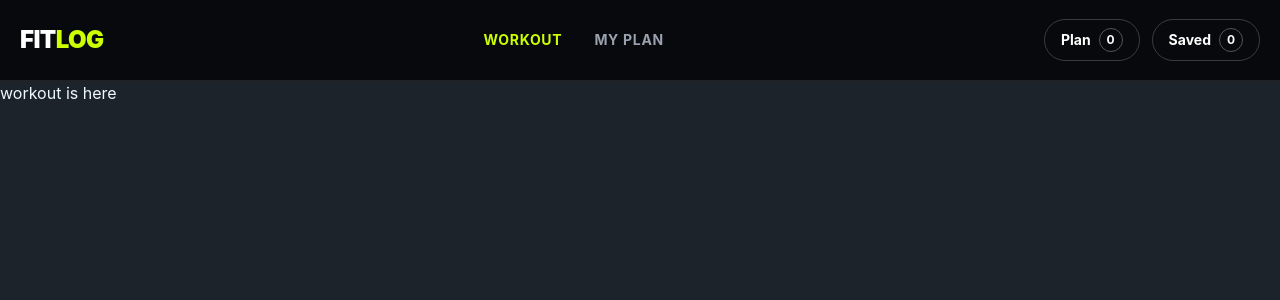
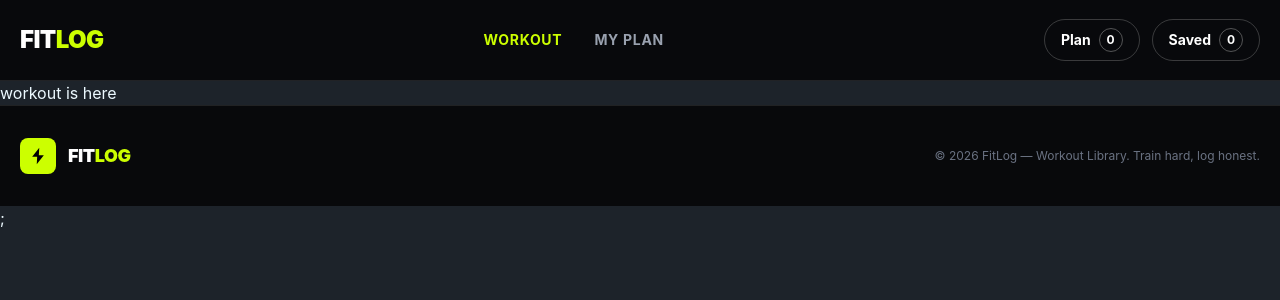
Before and after one commit to sumi226/Fit_log, a Next.js app: page /workout in a window 1280 px wide. Shown: the top 300 px of the page. Built offline with nearby package versions, Linux system fonts and the light colour scheme.

Commit message:
Add footer

```diff
--- a/src/app/layout.tsx
+++ b/src/app/layout.tsx
@@ -3,6 +3,7 @@ import { Geist, Geist_Mono } from "next/font/google";
 import "./globals.css";
 import Navbar from "@/component/shared//Navbar";
 import { PlanProvider}  from "@/component/plan/planProvider";
+import Footer from "@/component/shared/Footer";
 import Banner from "@/component/homepage/Banner";
 
 const geistSans = Geist({
@@ -33,7 +34,45 @@ export default function RootLayout({ children }: LayoutProps<"/">) {
           <Navbar />
           {children}
           </PlanProvider>
+              <Footer />;
       </body>
     </html>
   );
 }
+
+// import type { Metadata } from "next";
+
+// import Navbar from "@/component/layout/Navbar";
+// import Footer from "@/component/layout/Footer";
+// import { PlanProvider } from "@/component/plan/PlanProvider";
+
+// import "./globals.css";
+
+// export const metadata: Metadata = {
+//   title: "FITLOG",
+//   description: "Your workout library and daily plan",
+// };
+
+// export default function RootLayout({
+//   children,
+// }: Readonly<{
+//   children: React.ReactNode;
+// }>) {
+//   return (
+//     <html lang="en">
+//       <body className="bg-[#08090b]">
+//         <PlanProvider>
+//           <div className="flex min-h-screen flex-col">
+//             <Navbar />
+
+//             <main className="flex-1">
+//               {children}
+//             </main>
+
+
+//           </div>
+//         </PlanProvider>
+//       </body>
+//     </html>
+//   );
+// }
--- /dev/null
+++ b/src/component/shared/Footer.tsx
@@ -0,0 +1,38 @@
+
+const Footer = () => {
+  return (
+    <footer className="border-t border-white/10 bg-[#08090b]">
+      <div className="container mx-auto flex flex-col items-center justify-between gap-4 px-5 py-8 sm:flex-row">
+        {/* Left - Brand */}
+        <div className="flex items-center gap-3">
+          {/* Logo Icon */}
+          <div className="flex h-9 w-9 items-center justify-center rounded-lg bg-[#ccff00]">
+            <svg
+              viewBox="0 0 24 24"
+              fill="none"
+              xmlns="http://www.w3.org/2000/svg"
+              className="h-5 w-5 text-black"
+            >
+              <path
+                d="M13.5 2L5 13H11L10.5 22L19 11H13L13.5 2Z"
+                fill="currentColor"
+              />
+            </svg>
+          </div>
+
+          {/* Brand */}
+          <span className="text-lg font-black tracking-tight text-white">
+            FIT<span className="text-[#ccff00]">LOG</span>
+          </span>
+        </div>
+
+        {/* Right - Copyright */}
+        <p className="text-center text-xs text-gray-500 sm:text-right">
+          © 2026 FitLog — Workout Library. Train hard, log honest.
+        </p>
+      </div>
+    </footer>
+  );
+};
+
+export default Footer;
```
